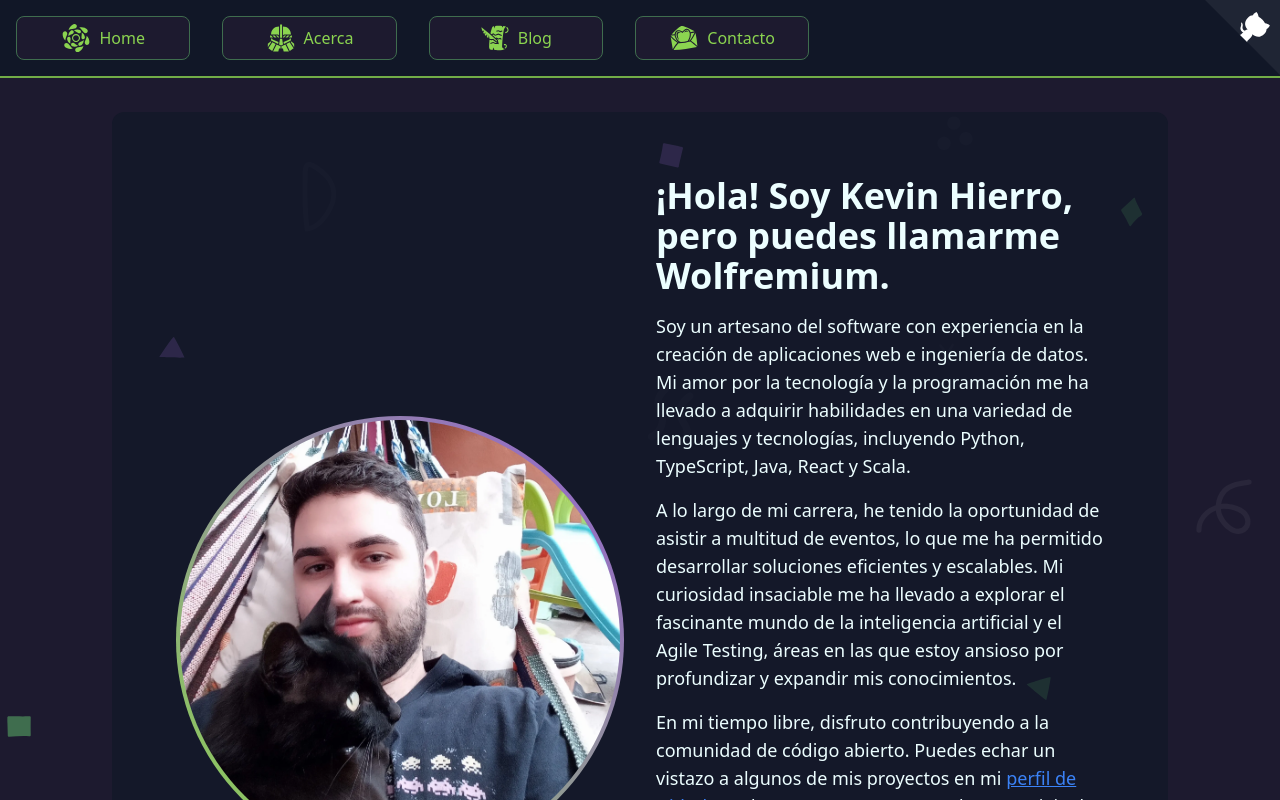
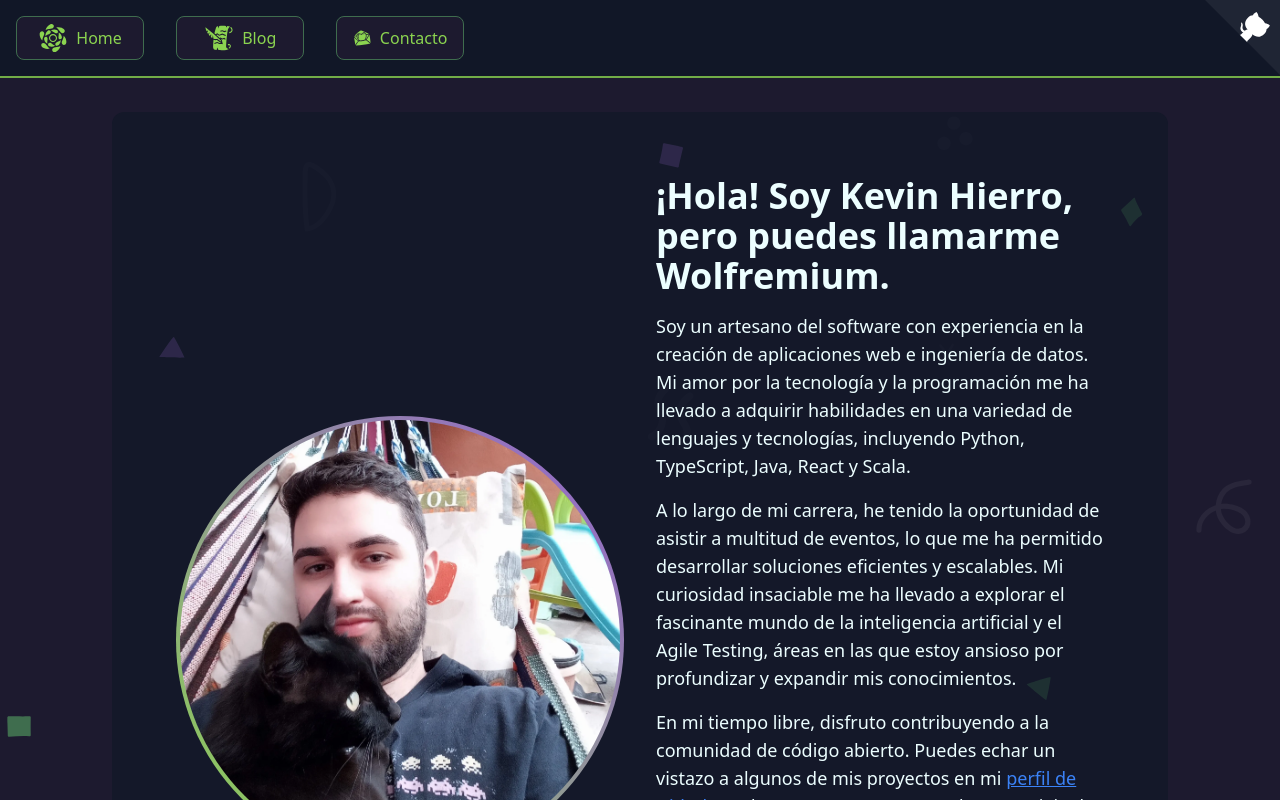
Before and after one commit to Wolfremium13/www.wolfremium.dev, a Next.js app: page / in a window 1280 px wide. Shown: the top 800 px of the page. Built offline with nearby package versions, Linux system fonts and the light colour scheme.

Commit message:
♻️ comment about link

```diff
--- a/components/navigation/NavLinks.tsx
+++ b/components/navigation/NavLinks.tsx
@@ -13,7 +13,7 @@ type NavLinksProps = {
 const NavLinks: React.FC<NavLinksProps> = ({ isOpen, isMobile }) => {
   const navLinks = [
     { title: "Home", path: "/", icon: <GiOilySpiral size={30} /> },
-    { title: "Acerca", path: "/#", icon: <GiDwarfHelmet size={30} /> },
+    //{ title: "Acerca", path: "/#", icon: <GiDwarfHelmet size={30} /> },
     { title: "Blog", path: "/#", icon: <GiScrollQuill size={30} /> },
     { title: "Contacto", path: "/contact", icon: <GiLoveLetter size={30} /> },
   ];
```
